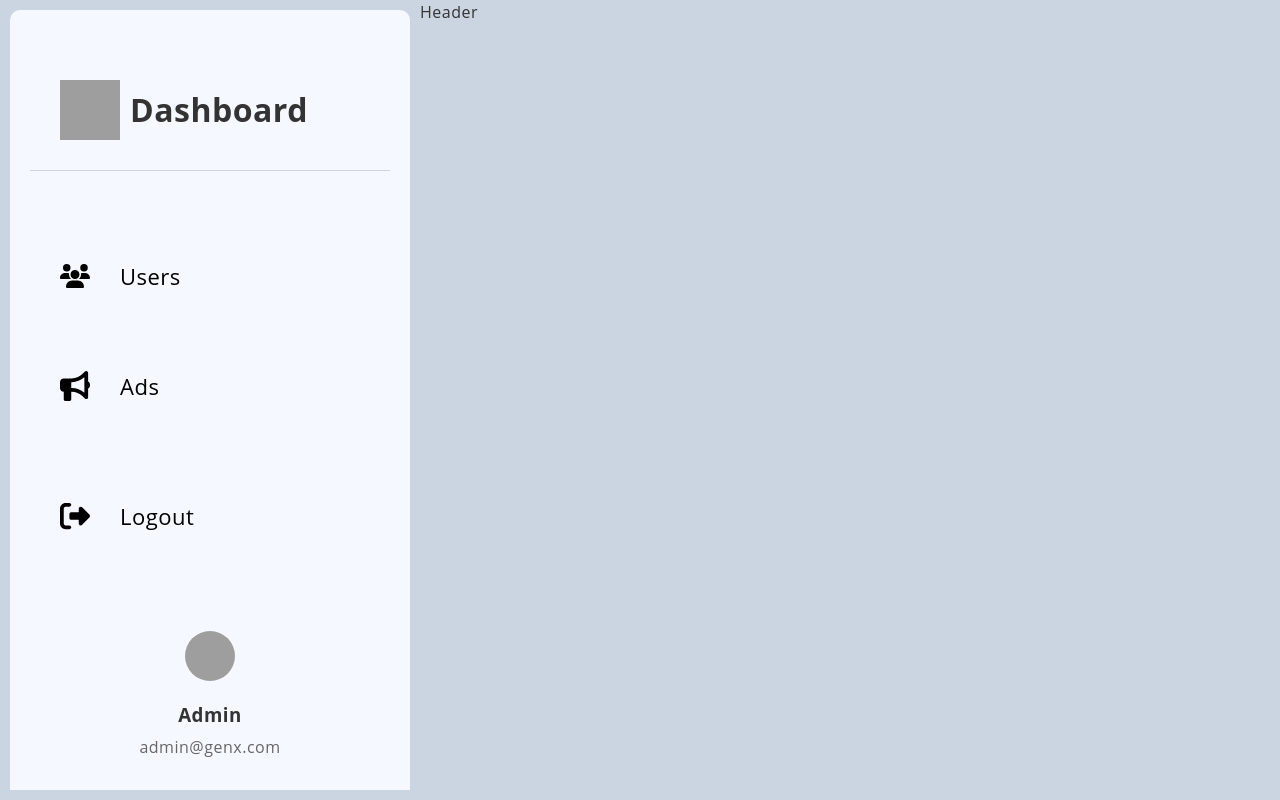
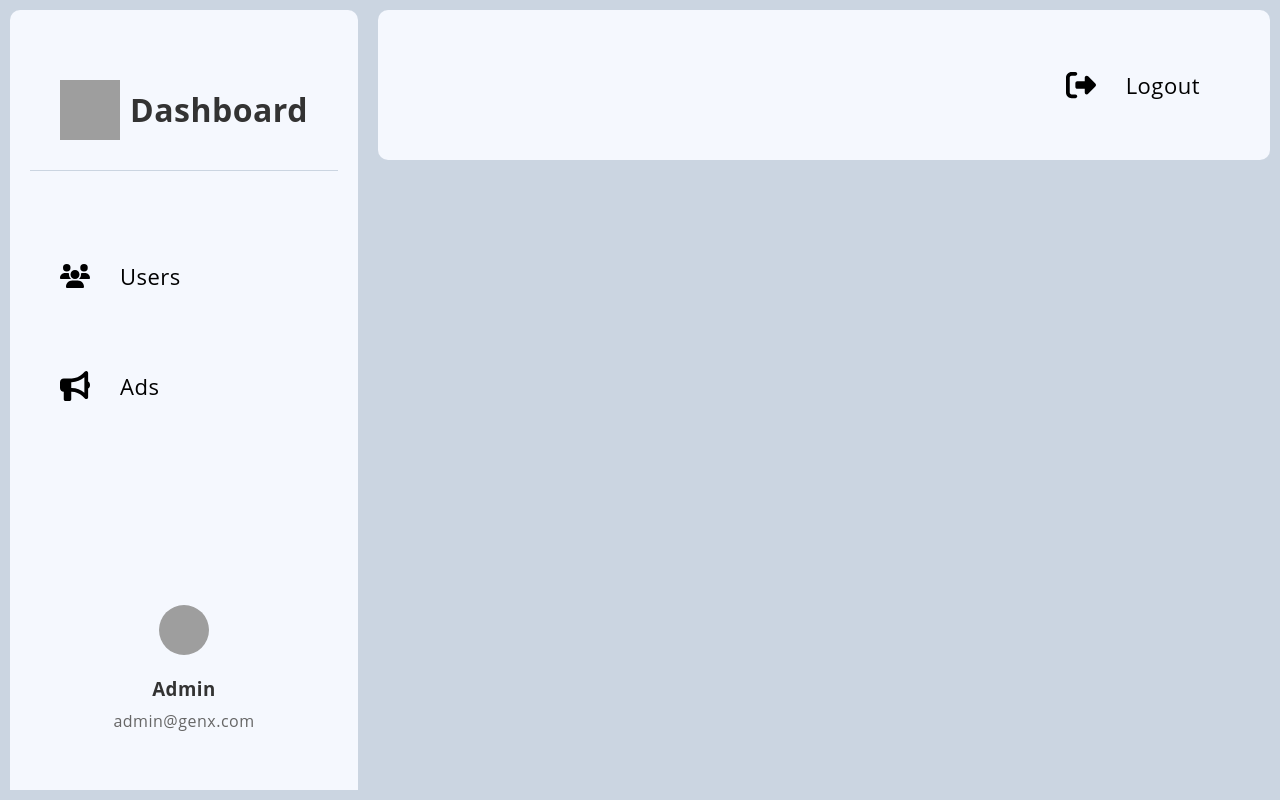
Before and after one commit to techguruCD/t_x_admin, a React (Vite) app: page /dashboard in a window 1280 px wide. Built offline with nearby package versions, Linux system fonts and the light colour scheme; no server answers; grey boxes are pictures that could not be loaded.

Commit message:
complete header

```diff
--- a/src/components/Button/button.scss
+++ b/src/components/Button/button.scss
@@ -23,3 +23,39 @@
         color: var(--white);
     }
 }
+
+.custombutton__content__item {
+    display: flex;
+    flex-direction: row;
+    align-items: center;
+    justify-content: center;
+    margin: 0px 20px;
+    padding: 20px 30px;
+    border-radius: 40px;
+    transition: background-color 0.3s;
+
+    &:hover {
+        cursor: pointer;
+        background-color: var(--primary);
+        transition: background-color 0.3s;
+    }
+
+    .icon {
+        width: 30px;
+        height: 30px;
+        margin-right: 30px;
+        transition: background-color 0.3s;
+    }
+
+    p {
+        font-size: 22px;
+        font-weight: 500;
+        line-height: 17px;
+        color: var(--gray);
+
+        &:hover {
+            color: var(--white);
+            transition: color 0.3s;
+        }
+    }
+}
--- a/src/components/Button/index.tsx
+++ b/src/components/Button/index.tsx
@@ -1,4 +1,11 @@
-import React from 'react'
+import React, { useState } from 'react'
+import {
+    faUsers, faBullhorn, faSignOutAlt,
+    IconDefinition
+} from "@fortawesome/free-solid-svg-icons";
+import { FontAwesomeIcon, IconProp } from "@fortawesome/react-fontawesome";
+import { library } from "@fortawesome/fontawesome-svg-core";
+
 import './button.scss'
 
 interface ButtonProps {
@@ -25,4 +32,41 @@ const Button = (props: ButtonProps) => {
     )
 }
 
+interface CustomButtonProps {
+    icon: IconDefinition,
+    text: string,
+    style: Record<string, string>
+}
+
+const CustomButton = ({ icon, text, style }: CustomButtonProps) => {
+    const [customButtonItemHover, setSideBarItemHover] = useState(false)
+    const [iconColor, setIconColor] = useState('bright')
+
+    function toggleHoverEffect(light: boolean) {
+        setSideBarItemHover(light)
+    }
+    return (
+        <div
+            className='custombutton__content__item'
+            style={style}
+            onMouseEnter={() => toggleHoverEffect(true)}
+            onMouseLeave={() => toggleHoverEffect(false)}
+        >
+            <FontAwesomeIcon
+                className='icon'
+                icon={icon}
+                style={{
+                    color: customButtonItemHover ? 'white' : 'black',
+                }}
+            />
+            <p style={{ color: customButtonItemHover ? 'white' : 'black' }}>
+                {text} </p>
+        </div >
+    )
+}
+
+export {
+    Button,
+    CustomButton
+}
 export default Button
--- /dev/null
+++ b/src/components/Header/header.scss
@@ -0,0 +1,21 @@
+.header {
+    display: flex;
+    flex-direction: row;
+    align-items: left;
+    width: 100%;
+    height: 150px;
+    margin: 10px;
+    padding: 40px 20px;
+    border-radius: 10px;
+
+    .header_section {
+        flex: 1;
+
+        &.right {
+            display: flex;
+            flex-direction: row;
+            align-items: center;
+            justify-content: flex-end;
+        }
+    }
+}
--- a/src/components/Header/index.tsx
+++ b/src/components/Header/index.tsx
@@ -1,9 +1,57 @@
-import React from 'react'
+import React, { useState } from 'react'
+import './header.scss'
+import {
+    faUsers, faBullhorn, faSignOutAlt,
+    IconDefinition
+} from "@fortawesome/free-solid-svg-icons";
+import { FontAwesomeIcon, IconProp } from "@fortawesome/react-fontawesome";
+import { library } from "@fortawesome/fontawesome-svg-core";
+import { CustomButton } from '../Button';
+
+interface SideBarItemProps {
+    icon: IconDefinition;
+    text: string;
+}
+
+const SideBarItem = ({ icon, text }: SideBarItemProps) => {
+    const [sideBarItemHover, setSideBarItemHover] = useState(false)
+    const [iconColor, setIconColor] = useState('bright')
+
+    function toggleHoverEffect(light: boolean) {
+        setSideBarItemHover(light)
+        setIconColor(iconColor === 'bright' ? 'dark' : 'bright')
+    }
+    return (
+        <div
+            className='header__content__item'
+            onMouseEnter={() => toggleHoverEffect(true)}
+            onMouseLeave={() => toggleHoverEffect(false)}
+        >
+            <FontAwesomeIcon
+                className='icon'
+                icon={icon}
+                style={{
+                    color: sideBarItemHover ? 'white' : 'black',
+                }}
+            />
+            <p style={{ color: sideBarItemHover ? 'white' : 'black' }}>
+                {text} </p>
+        </div >
+    )
+}
 
 const Header = () => {
     return (
-        <div>
-            <p> Header </p>
+        <div className='header dashboard_content_modal'>
+           <div className='header_section left'></div>
+           <div className='header_section mid'></div>
+           <div className='header_section right'>
+                <CustomButton
+                    icon={faSignOutAlt}
+                    text='Logout'
+                    style={{}}
+                />
+           </div>
         </div>
     )
 }
--- a/src/components/Sidebar/index.tsx
+++ b/src/components/Sidebar/index.tsx
@@ -54,9 +54,6 @@ const Sidebar = () => {
 
 
             <div className='sidebar__footer'>
-                <div className='sidebar__content'>
-                    <SideBarItem icon={faSignOutAlt} text='Logout' />
-                </div>
                 <div className='sidebar_admin_info'>
                     <img src='https://img.icons8.com/ios-glyphs/30/000000/user.png' alt='user' />
                     <h3 className='admin_name'> Admin </h3>
```
